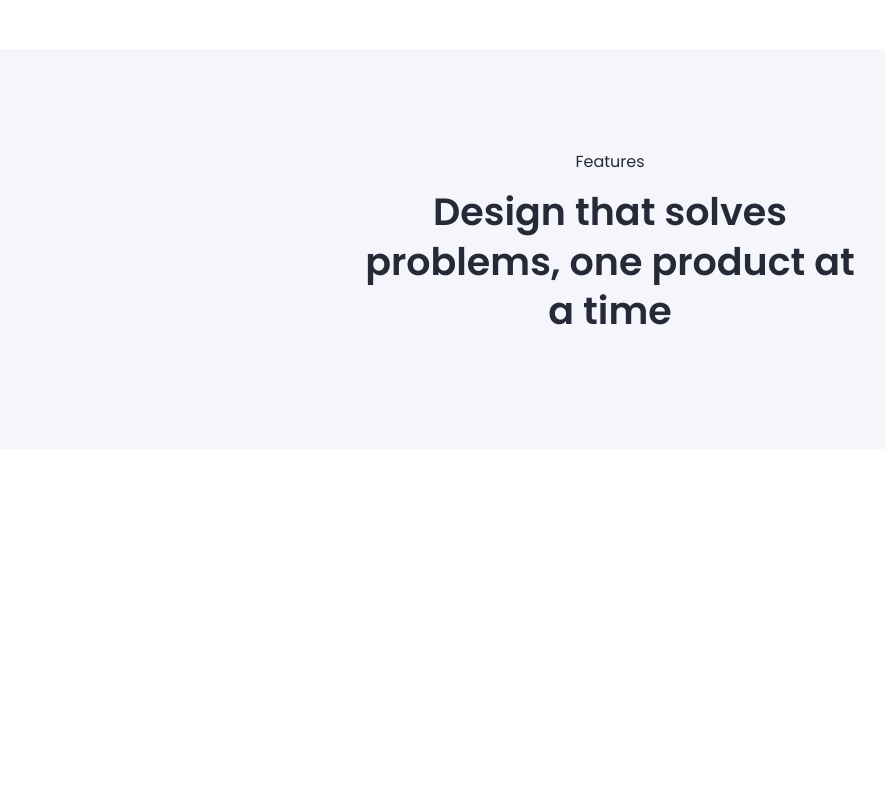
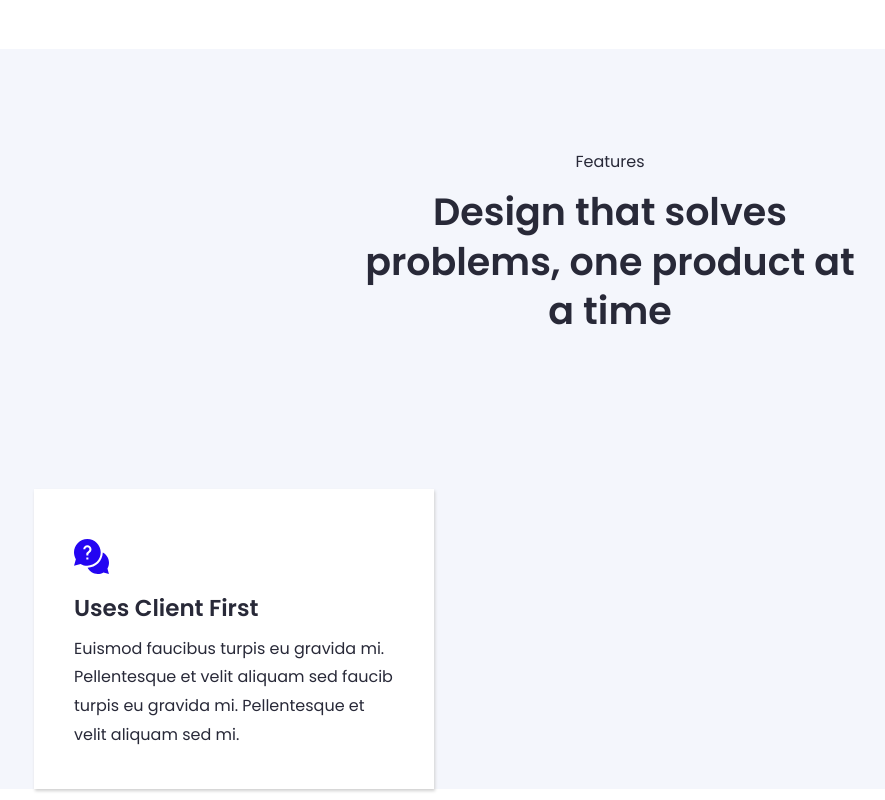
Before and after one commit to Meldy2503/Windec, a React (Create React App) app: page / in a window 1280 px wide. Shown: the part 1964-2764 px from the top of the page, without its empty margins (30-915 px from the left). Before the commit the page ends 2413 px from the top, so only its background shows below. Built offline with nearby package versions, Linux system fonts and the light colour scheme.

Commit message:
add section3 content

```diff
--- a/src/components/HomePage/Section_3/Section3Style.js
+++ b/src/components/HomePage/Section_3/Section3Style.js
@@ -18,6 +18,37 @@ export const Title = styled.div`
       margin: 0 auto;
       line-height: 1.3;
       padding: 1.3rem 0;
+   }
+`;
+
+export const Container = styled.div`
+     max-width: 120rem;
+     width: 90%;
+     margin: 0 auto;
+`;
+export const Contents = styled.div`
+     height: 30rem;
+     width: 40rem;
+     background-color: #fff;
+     box-shadow: .1rem .2rem .3rem #d0d0d0;
+     margin-top: 4rem;
+
+   div {
+     width: 80%;
+     margin: 0 auto;
+     padding: 5rem 0;
+
+     h6 {
+      font-size: 2.3rem;
+      margin: 1rem 0;
+      font-weight: 600;
+   }
+
+   p {
+      line-height: 1.8;
+
+     }
+
 
    }
 `;
--- a/src/components/HomePage/Section_3/index.js
+++ b/src/components/HomePage/Section_3/index.js
@@ -1,6 +1,7 @@
 import React from 'react';
 import { MainContainer } from "../../reusableComponents/ContainerStyled";
-import { Title } from "../Section_3/Section3Style";
+import { Title, Container, Contents } from "../Section_3/Section3Style";
+import icon1 from "../../images/Icon1.svg";
 
 function Section3() {
   return (
@@ -10,6 +11,16 @@ function Section3() {
                   <h2>Design that solves problems, one product at a time</h2>
               </Title>
 
+             <Container>
+                  <Contents>
+                     <div>
+                         <img src={icon1} alt="" />
+                         <h6>Uses Client First</h6>
+                         <p>Euismod faucibus turpis eu gravida mi. Pellentesque et velit aliquam sed faucib turpis eu gravida mi. Pellentesque et velit aliquam sed mi. </p>
+                     </div>
+                  </Contents>
+             </Container>
+
         </MainContainer>
   );
 }
```
